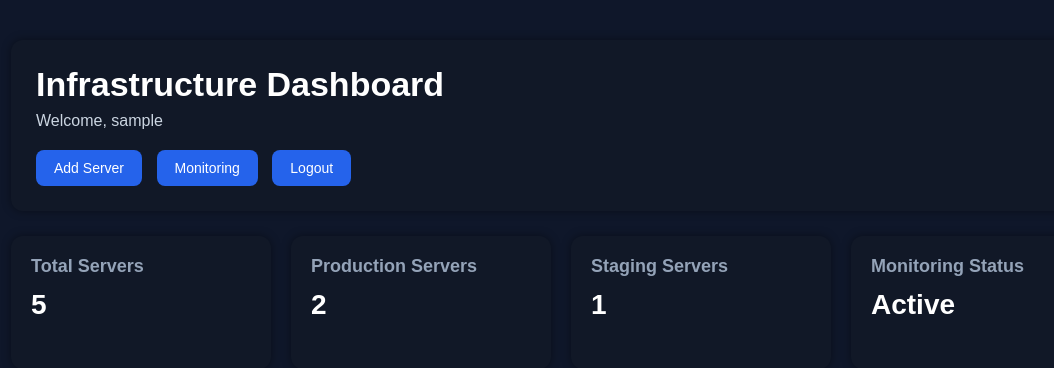
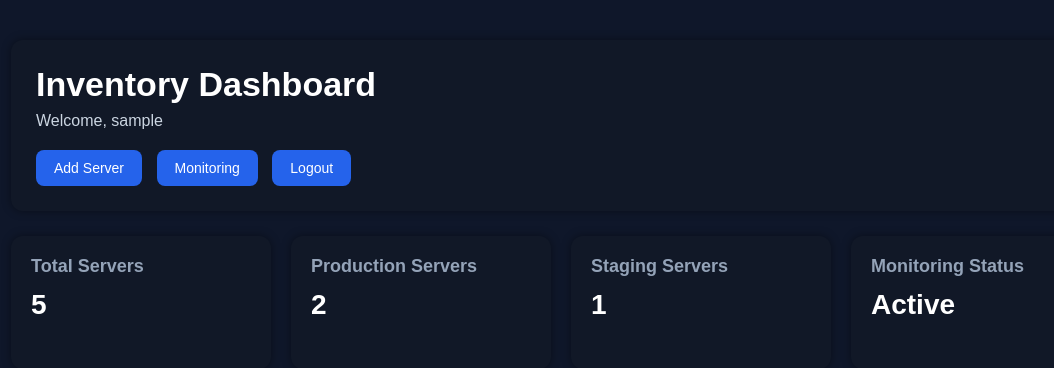
Before and after one commit to yoginderbagga/flask-postgres-backend, a Flask app: page /dashboard in a window 1280 px wide. Shown: the top 368 px of the page, without its empty margins (79-1133 px from the left). Run offline with Flask 3, Linux system fonts and the light colour scheme; the visitor is signed in with stand-in values (Sample User, id 1); data that the repository does not hold is empty; some libraries are stand-ins or nearby versions.

Commit message:
Changed the title of Dashboard

```diff
--- a/templates/dashboard.html
+++ b/templates/dashboard.html
@@ -3,7 +3,7 @@
 <head>
     <meta charset="UTF-8">
     <meta name="viewport" content="width=device-width, initial-scale=1.0">
-    <title>InventoryTracking Dashboard </title>
+    <title>Inventory Tracking Dashboard </title>
 
     <style>
 
@@ -137,7 +137,7 @@
 <div class="container">
 
     <div class="header">
-        <h1>Infrastructure Dashboard </h1>
+        <h1>Inventory Dashboard </h1>
         <p>Welcome, {{ user }}</p>
 
         <div class="button-group">
```
